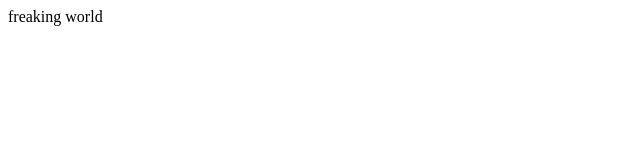
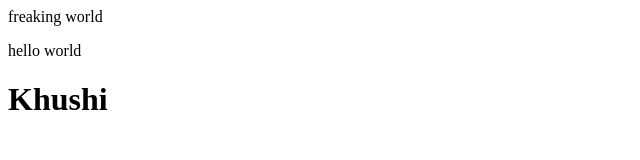
Before and after one commit to khushisingh20112233-blip/my-devops-demo, a plain HTML site: page index.html in a window 1280 px wide. Shown: the whole page, without its empty margins (0-640 px from the left). Drawn offline with Linux system fonts and the light colour scheme.

Commit message:
change commit some message

```diff
--- a/index.html
+++ b/index.html
@@ -1 +1,3 @@
 <p>freaking world</p>
+<div><p>hello world</p></div>
+<h1>Khushi</h1>
```
